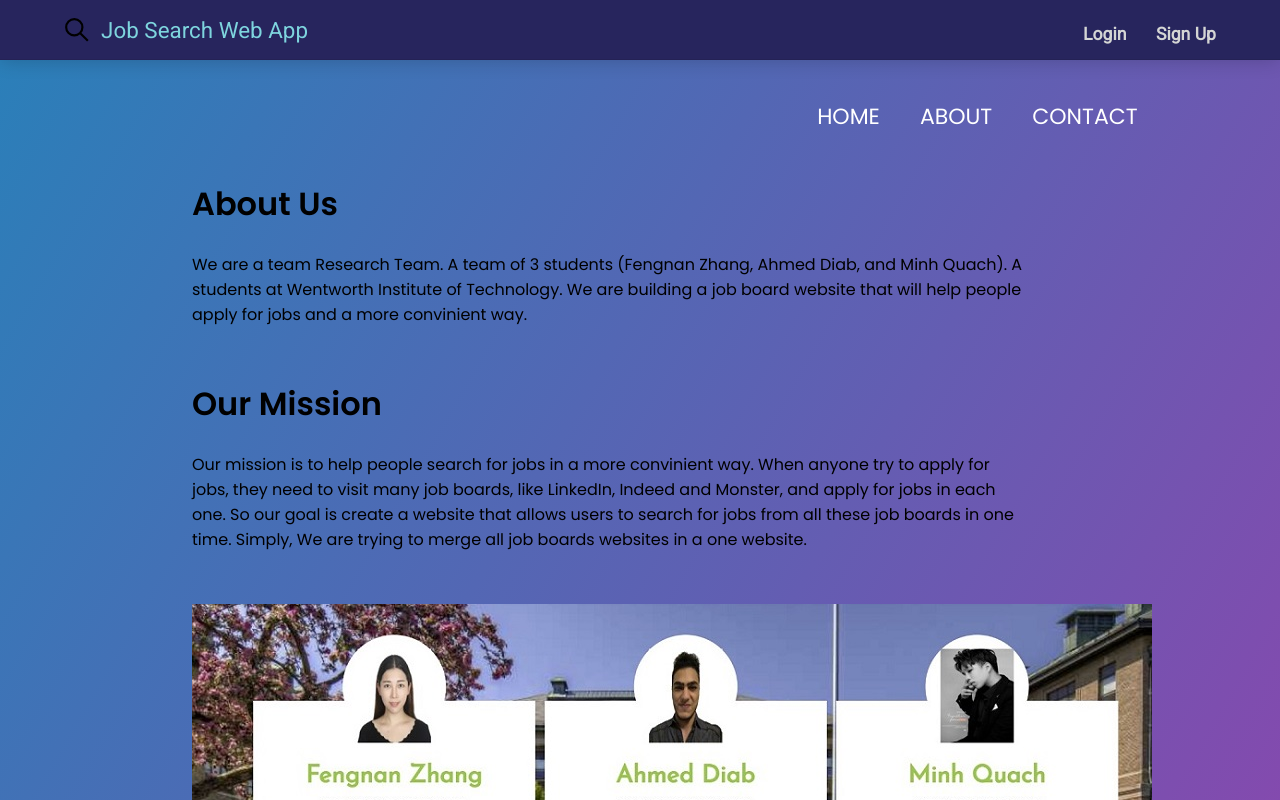
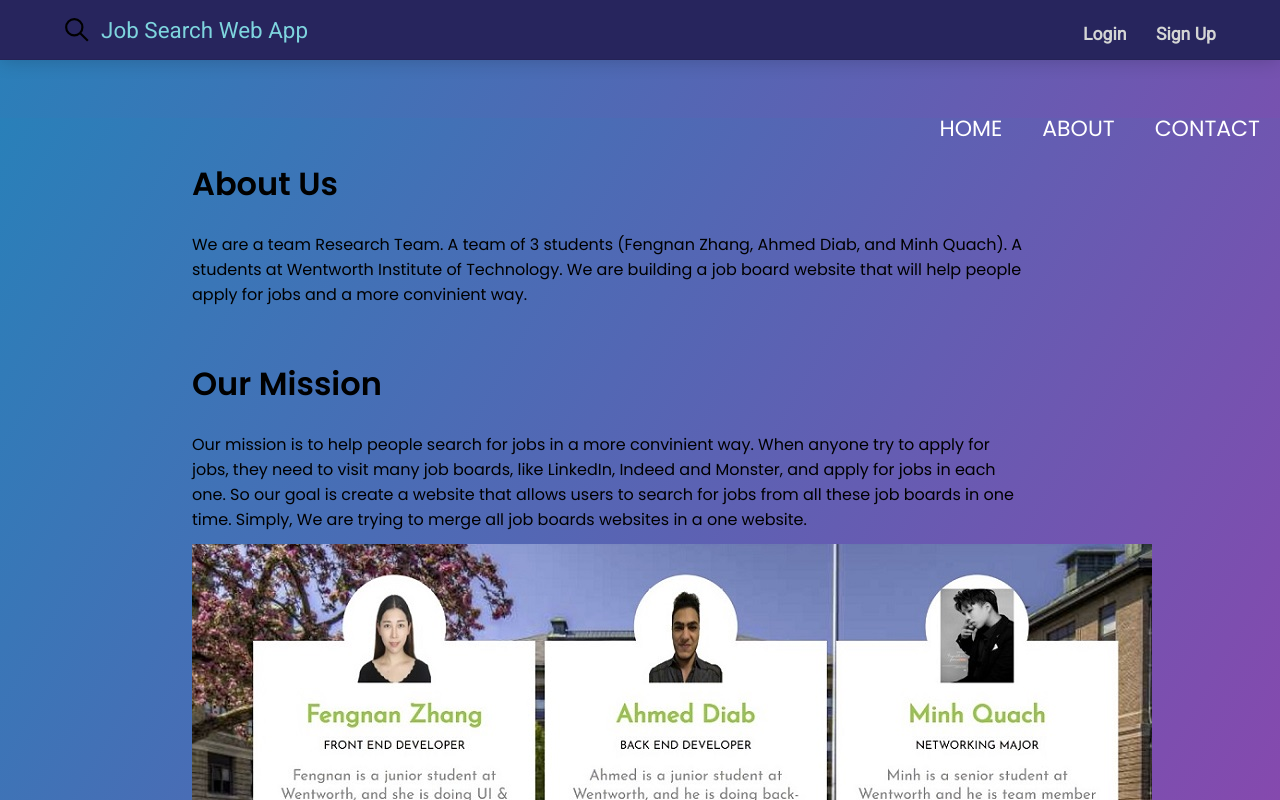
Before and after one commit to diabaatwit/Career-Match-PRO-Web-Application, a React (Create React App) app in the folder client/: page /about in a window 1280 px wide. Shown: the top 800 px of the page. Built offline with nearby package versions, Linux system fonts and the light colour scheme; the HTML template or start-up script is replaced by a standard one.

Commit message:
edit sign up and log out to redirect to login page

```diff
--- a/client/src/components/about.js
+++ b/client/src/components/about.js
@@ -6,8 +6,9 @@ import team from '../images/team.jpeg'
 class AboutUs extends Component {
     render() {
         return (
+            <body class='all'>
                 <div class='bkg'>
-                <ul class="nav-area">
+                    <ul class="nav-ele">
                         <li><a href="/">HOME</a></li>
                         <li><a href="/about">ABOUT</a></li>
                         <li><a href="mailto:zhangf2@wit.edu">CONTACT</a></li>
@@ -26,15 +27,11 @@ class AboutUs extends Component {
                     <div class='team'>
                         <img src={team} />
                     </div>
-                <div class="icons">
-                    <a href="https://www.facebook.com/"><ion-icon class="fa fa-facebook-official"></ion-icon></a>
-                    <a href="https://www.instagram.com/"><ion-icon class="fa fa-instagram"></ion-icon></a>
-                    <a href="https://twitter.com/"><ion-icon class="fa fa-twitter"></ion-icon></a>
-                    <a href="https://www.google.com/"><ion-icon class="fa fa-google"></ion-icon></a>
-                    <a href="https://www.skype.com/"><ion-icon class="fa fa-skype"></ion-icon></a>
-                </div>
+
 
                 </div>
+            </body>
+
 
         )
     }
--- a/client/src/components/header.js
+++ b/client/src/components/header.js
@@ -47,7 +47,7 @@ class Header extends Component {
                     <a class="username" href="/home">{localStorage.getItem('firstName')} <span>{localStorage.getItem('lastName')}</span></a>
                     <nav>
                         <li><span><a href="/savedJobs" class="savedjobs">Saved Jobs</a></span></li>
-                        <li><span><a href="/" class="logout">Log Out</a></span></li>
+                        <li><span><a href="/login" class="logout">Log Out</a></span></li>
                     </nav>
                 </div>
             </header>
--- a/client/src/components/signUpForm.js
+++ b/client/src/components/signUpForm.js
@@ -50,7 +50,7 @@ class SignUpForm extends Component {
             await fetch("http://localhost:3001/accounts", options)
                 .then(response => response.text())
                 .catch(error => console.log('error', error));
-            window.location.assign("/");
+            window.location.assign("/login");
         }
         else {
             const donotMatchMsg = document.getElementById("invalidMsg");
--- a/client/src/css/about.css
+++ b/client/src/css/about.css
@@ -9,30 +9,32 @@
 body{
   overflow-y: scroll;
   background: linear-gradient(120deg,#2980b9, #8e44ad);
-  height: 145vh;
+
 }
 
+.all{
+  height: 120vh;
+}
 .bkg{
 
-    height: 100vh;
     width: 100%;
     background-size: cover;
     background-position: center center;
-    position: relative;
+
     font-family: 'Josefin Sans', sans-serif;
   }
 
   .about-title{
     margin-bottom: 10px;
     position: absolute;
-    top: 15%;
+    top: 20%;
     left: 15%;
   }
 
   .about-body{
     margin-bottom: 10px;
     position: absolute;
-    top: 24%;
+    top: 29%;
     left: 15%;
     width: 65%;
   }
@@ -40,19 +42,20 @@ body{
   .mission-title{
     margin-bottom: 10px;
     position: absolute;
-    top: 40%;
+    top: 45%;
     left: 15%;
   }
 
   .mission-body{
     margin-bottom: 10px;
     position: absolute;
-    top: 49%;
+    top: 54%;
     left: 15%;
     width: 65%;
   }
 
   .team{
+
     position: absolute;
     top: 52%;
     left: 15%;
@@ -60,3 +63,29 @@ body{
 
     margin: 10% 0%;
   }
+
+
+
+  .nav-ele{
+    float: right;
+    list-style: none;
+    margin-top: -6px;
+}
+
+.nav-ele li{
+    display: inline-block;
+}
+
+.nav-ele li a{
+    color:#fff;
+    text-decoration: none;
+    padding: 5px 20px;
+    font-family: poppins;
+    font-size: 22px;
+    transition: 0.4s ease-in-out;
+}
+
+.nav-ele li a:hover{
+    background: rgb(255, 255, 255);
+    color: #333;
+}
```
Lines whose indentation alone changed are shown as unchanged.
